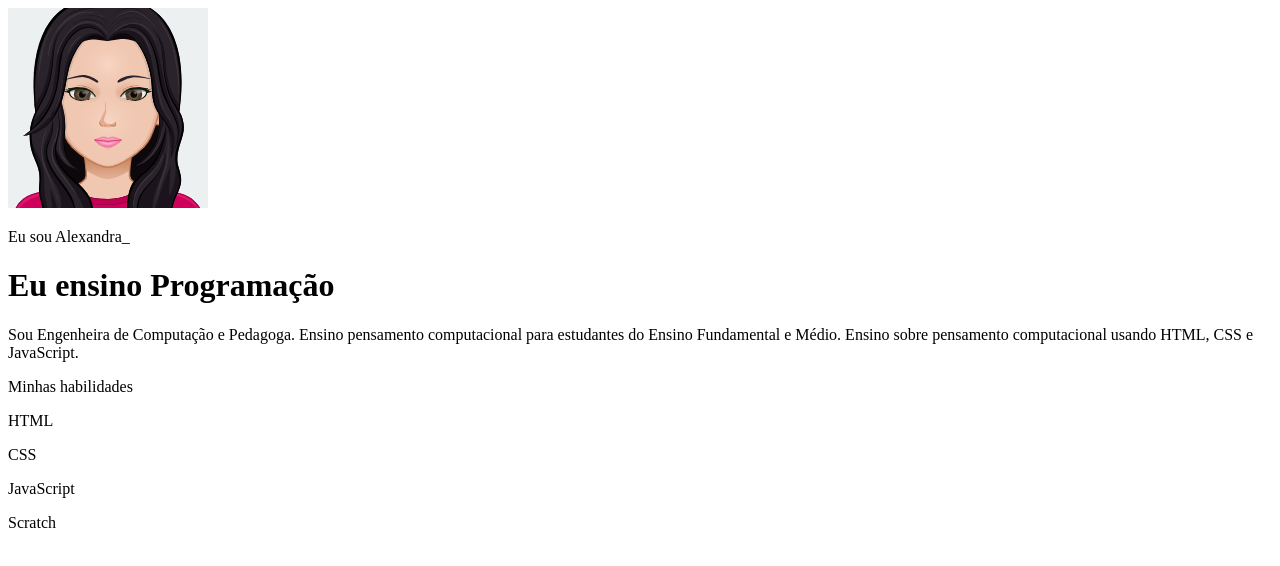
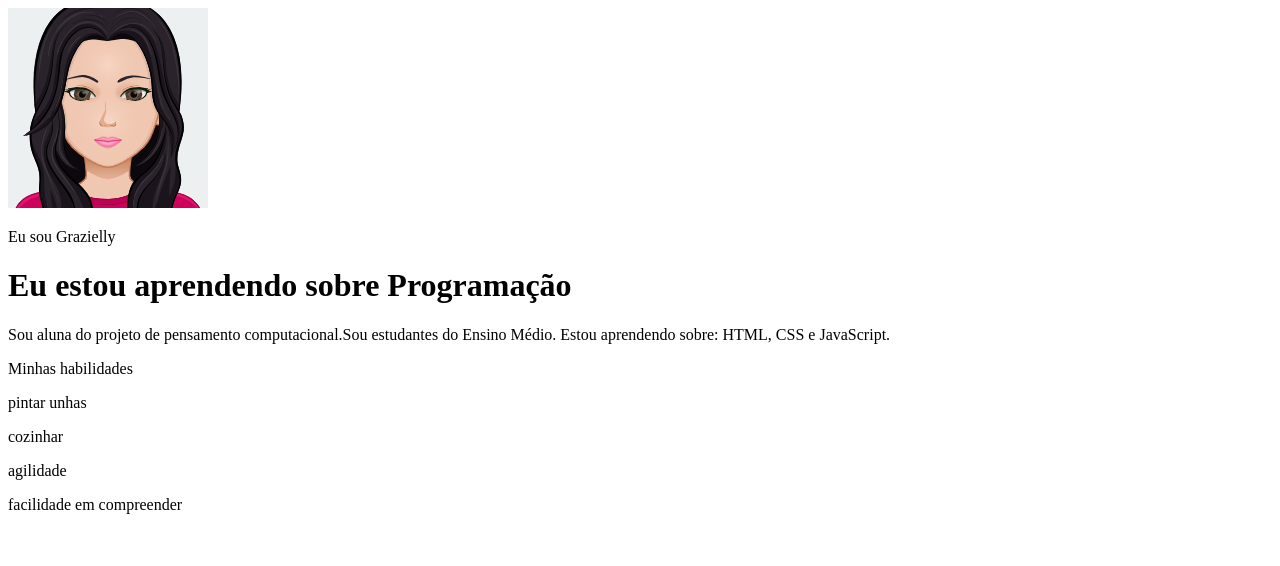
Before and after one commit to grazikorobinski/portfolio, a plain HTML site: page index.html in a window 1280 px wide. Drawn offline with Linux system fonts and the light colour scheme.

Commit message:
habilidades

```diff
--- a/index.html
+++ b/index.html
@@ -8,19 +8,19 @@
 </head>
 <body>
     <img src="img/meuAvatar (1).png" alt="avatar da Grazielly" srcset="" />
-    <p>Eu sou Alexandra_</p>
-    <h1>Eu ensino Programação</h1>
+    <p>Eu sou Grazielly</p>
+    <h1>Eu estou aprendendo sobre Programação</h1>
     <p>
-      Sou Engenheira de Computação e Pedagoga. Ensino pensamento computacional
-      para estudantes do Ensino Fundamental e Médio. Ensino sobre pensamento
-      computacional usando HTML, CSS e JavaScript.
+      Sou aluna do projeto de pensamento computacional.Sou estudantes do Ensino Médio.
+       Estou aprendendo sobre:
+       HTML, CSS e JavaScript.
     </p>
     <p>Minhas habilidades</p>
     <div>
-        <p>HTML</p>
-        <p>CSS</p>
-        <p>JavaScript</p>
-        <p>Scratch</p>
+        <p>pintar unhas</p>
+        <p>cozinhar</p>
+        <p>agilidade</p>
+        <p>facilidade em compreender</p>
       </div>
 </body>
 </html>
```
